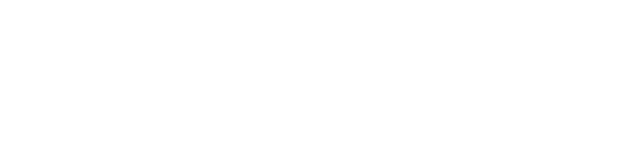
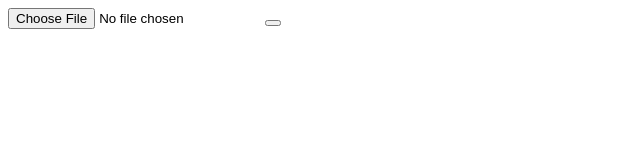
Before and after one commit to Senpai4Script/JavaScript, a plain HTML site: page Projects/Excel-Data/index.html in a window 1280 px wide. Shown: the whole page, without its empty margins (0-640 px from the left). Drawn offline with Linux system fonts and the light colour scheme.

Commit message:
html edited

```diff
--- a/Projects/Excel-Data/index.html
+++ b/Projects/Excel-Data/index.html
@@ -4,10 +4,12 @@
 <head>
     <meta charset="UTF-8">
     <meta name="viewport" content="width=device-width, initial-scale=1.0">
-    <title>Document</title>
+    <title>Excel File</title>
 </head>
 
 <body>
+    <input type="file" name="" id="">
+    <button type="submit" value="">
 
 </body>
 
```
